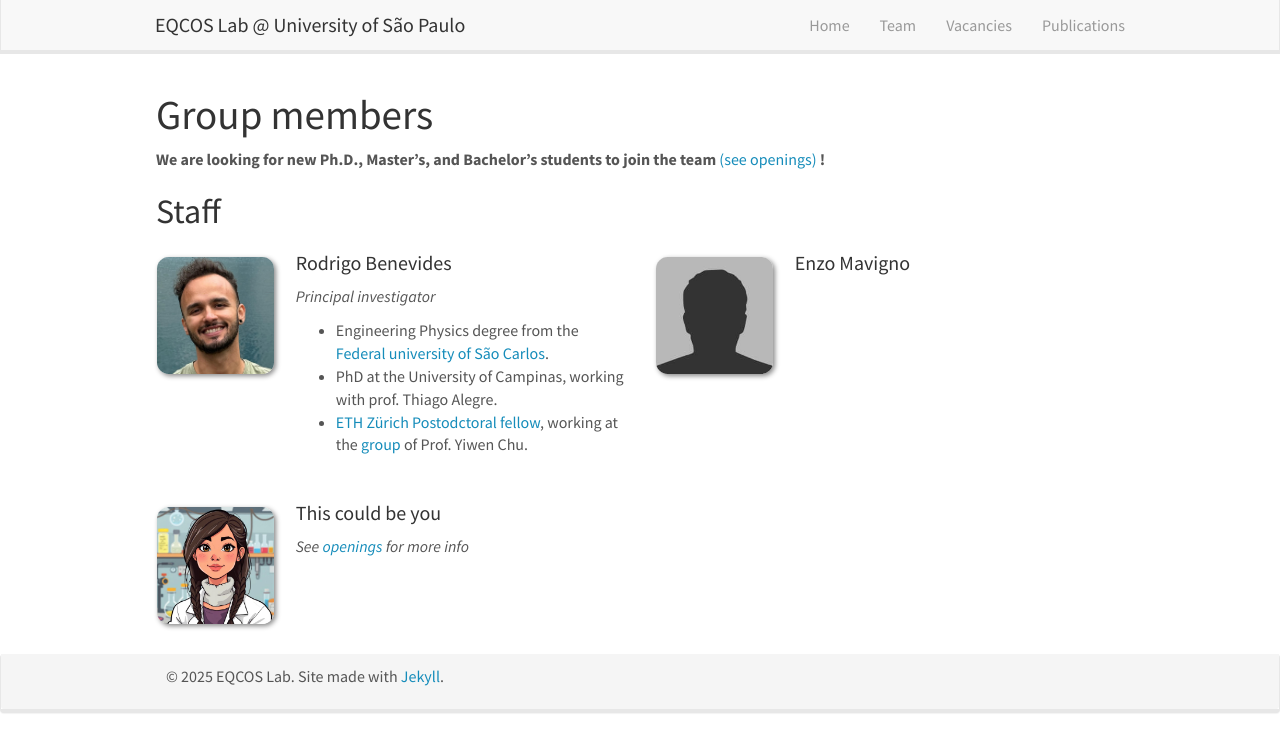
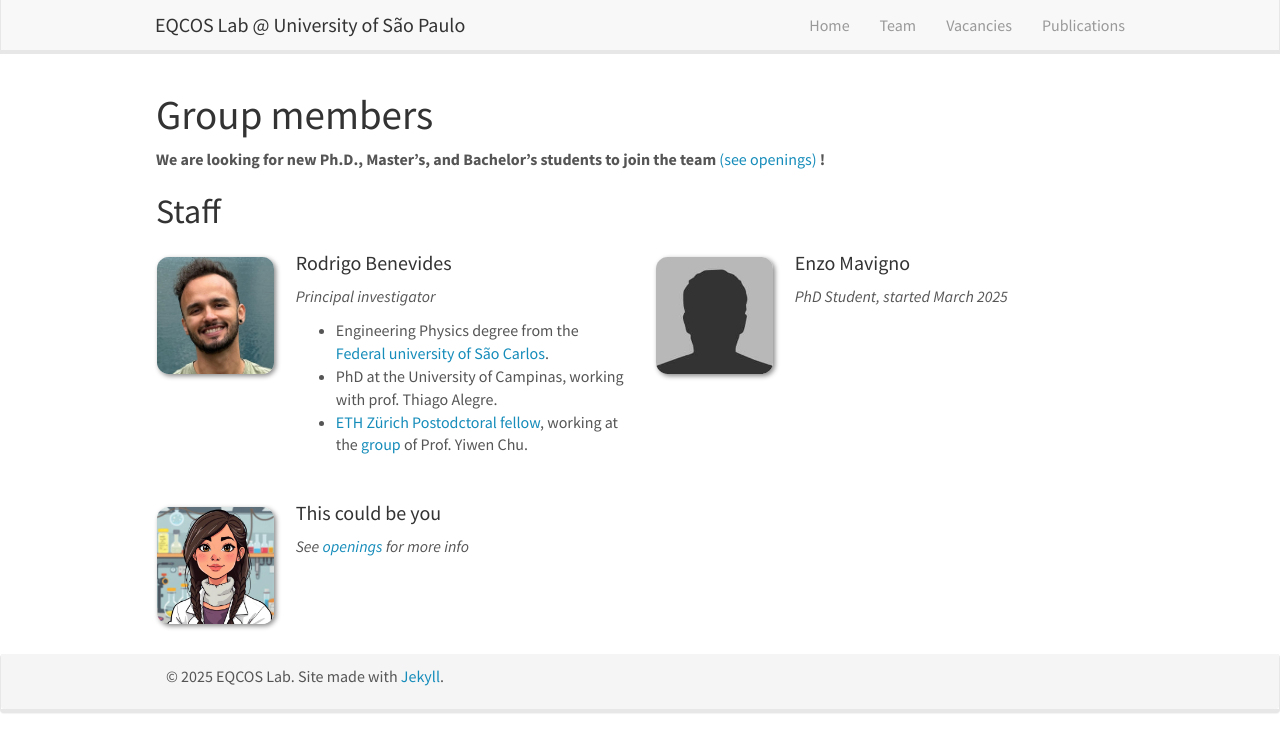
Before and after one commit to rsilvabenevides/eqcos.org, a Jekyll site: the page built from _pages/team.md, in a window 1280 px wide. Shown: the top 752 px of the page. Built offline with Jekyll 4.4.1, drawn with Linux system fonts in a browser that asks for light colours; nearby versions of some CDN libraries.

Commit message:
Including Enzo

```diff
--- a/_data/team_members.yml
+++ b/_data/team_members.yml
@@ -9,7 +9,7 @@
 
 - name: Enzo Mavigno
   photo: bio-photo.jpg
-  # info: See <a href="http://www.eqcos.org/vacancies">openings</a> for more info
+  info: PhD Student, started March 2025
   email: xxx
   # number_educ: 2
   education1: Master degree with <a href="https://scholar.google.com/citations?user=3pCV7EYAAAAJ&hl=pt-BR">Prof. Belich</a>, at UFES.
```
